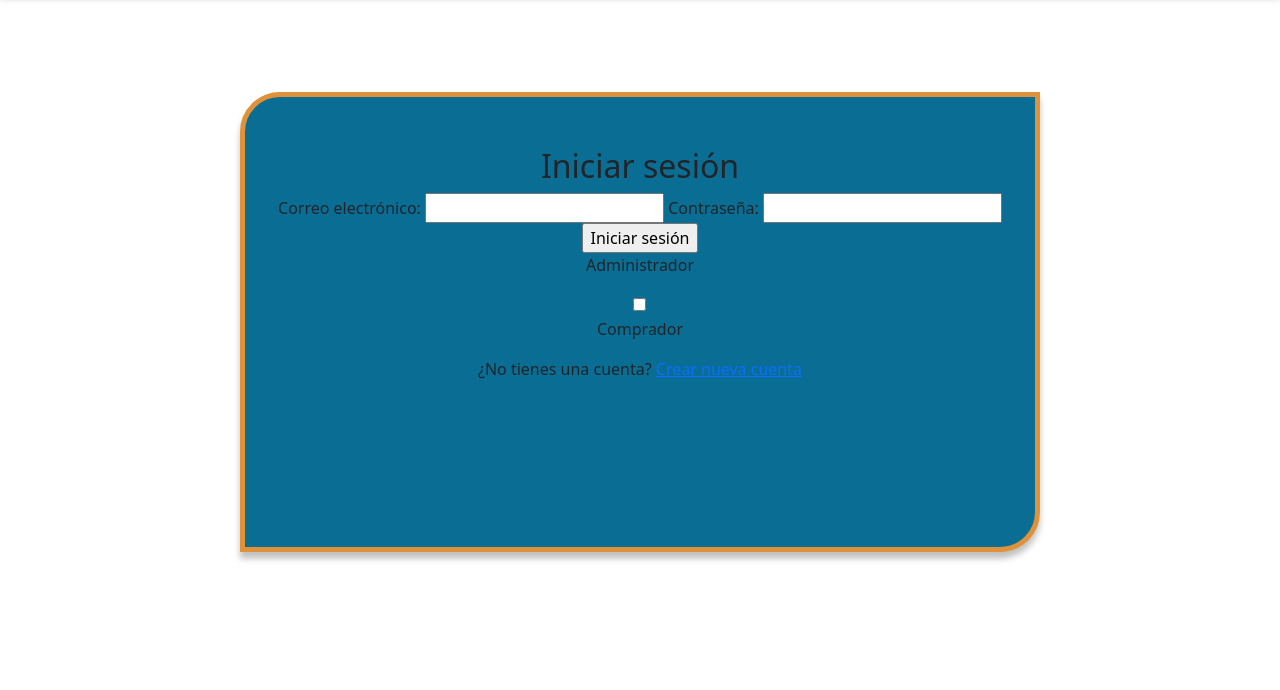
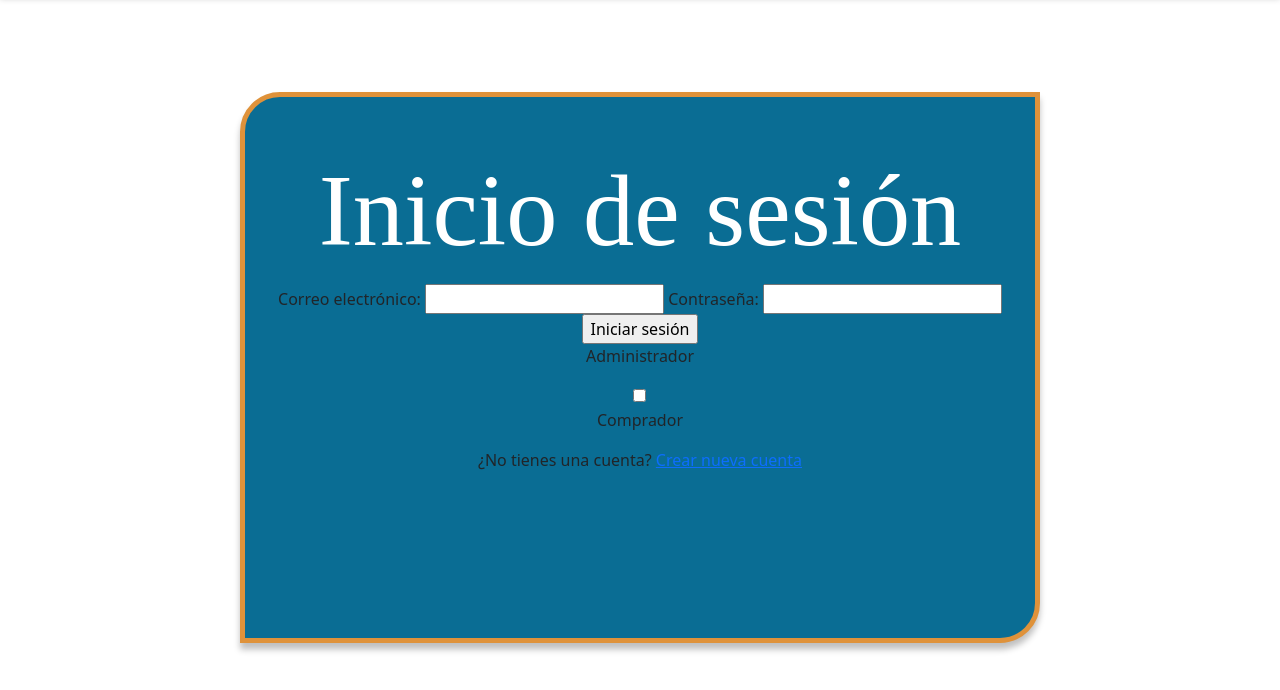
Before and after one commit to rogexs/ticketero, a plain HTML site: page views/login.html in a window 1280 px wide. Shown: the part 88-778 px from the top of the page. Drawn offline with nearby package versions, Linux system fonts and the light colour scheme; a web font is replaced by a local one.

Commit message:
v0.01 Modificaciones a clases de CSS

```diff
--- a/css/style.css
+++ b/css/style.css
@@ -71,14 +71,12 @@ body {
     flex-shrink: 1;
 }
 
-/*
-
-    margin: 70px auto;
-
-    border: 4px solid #DF923A;
-    color: #ccc;
-    border-radius: 5px;
+.login-titulo{
     text-align: center;
-    background-color: #0A6D94;
-    font-family: 'Montserrat', sans-serif;
-*/
+    font-size: 6.4rem;
+    font-weight: 400;
+    line-height: 1.2575;
+    color: #ffffff;
+    font-family:'Nokio', 'Source Sans Pro';
+    white-space: nowrap;
+}
--- a/views/login.html
+++ b/views/login.html
@@ -31,7 +31,7 @@
     <!--Seccion login-->
     <section style="margin-top: 100px;" class="align-items-stretch">
         <div class="container-fluid login-div d-flex flex-column justify-content-center align-items-center">
-            <h2>Iniciar sesión</h2>
+            <h2 class="login-titulo">Inicio de sesión</h2>
             <form>
               <label for="email">Correo electrónico:</label>
               <input type="email" id="email" name="email" required>
```
